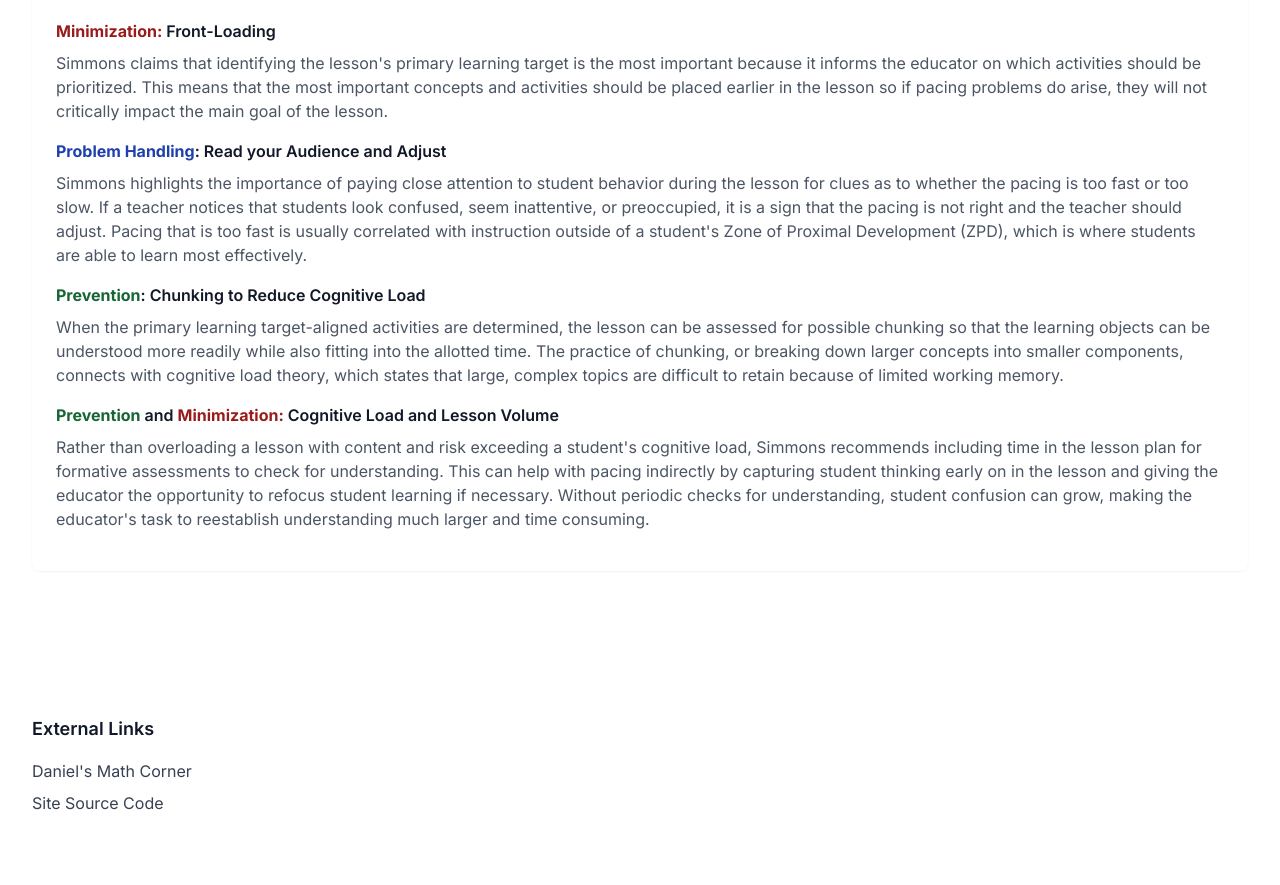
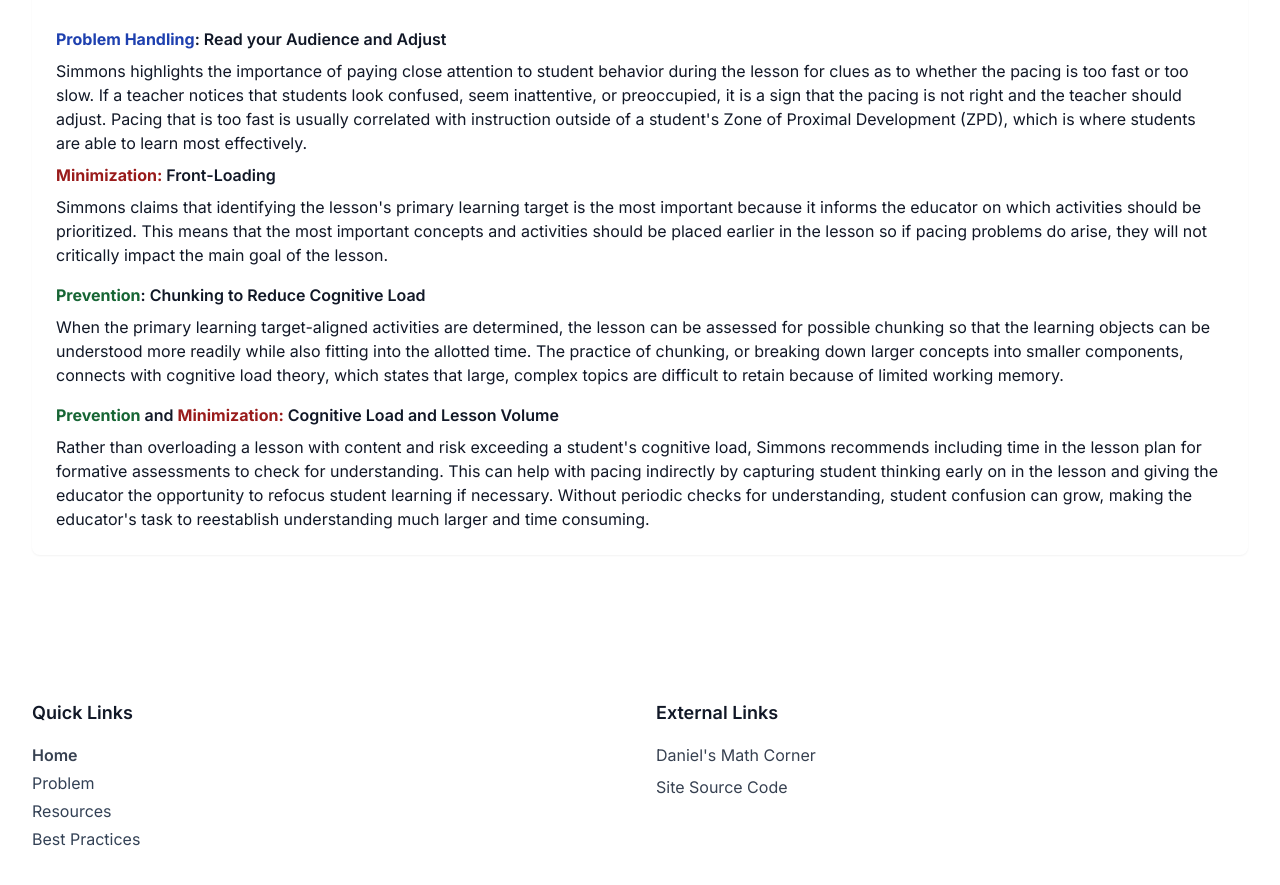
Before and after one commit to dencee/strategy-toolkit, a Nuxt app: page / in a window 1280 px wide. Shown: the part 3440-4325 px from the top of the page. Before the commit the page ends 4303 px from the top, so only its background shows below. Built offline with nearby package versions, Linux system fonts and the light colour scheme.

Commit message:
updated links, done!

```diff
--- a/app/components/Header.vue
+++ b/app/components/Header.vue
@@ -1,3 +1,34 @@
+<script setup>
+import { ref, onMounted, watch } from 'vue'
+
+
+const isMobileMenuOpen = ref(false);
+
+const { navLinks, activeSection } = useNav();
+const { isDark, toggleDark, initTheme } = useTheme()
+
+// Only touch window/document on client
+onMounted(() => {
+  initTheme()
+  const observer = new IntersectionObserver(
+    (entries) => {
+      entries.forEach((entry) => {
+        if (entry.isIntersecting) {
+          activeSection.value = `#${entry.target.id}`
+        }
+      })
+    },
+    {
+      rootMargin: '-40% 0px -40% 0px',
+    }
+  )
+
+  const sections = document.querySelectorAll('section[id]')
+  sections.forEach((section) => observer.observe(section))
+})
+
+</script>
+
 <template>
   <header
     class="sticky top-0 z-50 bg-white/80 dark:bg-slate-900/80 backdrop-blur-md shadow-sm dark:border-b dark:border-slate-700">
@@ -12,7 +43,7 @@
         </div>
         <nav class="mx-auto flex max-w-5xl items-center justify-between p-4">
           <ul class=" hidden md:flex items-center space-x-8">
-            <li v-for="item in nav" :key="item.to">
+            <li v-for="item in navLinks" :key="item.to">
               <NuxtLink :to="'/' + item.to" class="transition-colors" :class="activeSection === item.to
                 ? 'text-blue-600 dark:text-blue-400 font-semibold'
                 : 'text-gray-700 dark:text-slate-300 hover:text-blue-500 dark:hover:text-blue-300'">
@@ -70,7 +101,7 @@
             <div v-if="isMobileMenuOpen"
               class="absolute top-full left-0 w-full bg-white/95 dark:bg-slate-900/95 backdrop-blur-md border-b border-slate-200 dark:border-slate-700 shadow-lg md:hidden">
               <ul class="flex flex-col p-4 space-y-4">
-                <li v-for="item in nav" :key="item.to">
+                <li v-for="item in navLinks" :key="item.to">
                   <NuxtLink :to="'/' + item.to"
                     class="block text-lg py-2 px-4 rounded-lg hover:bg-slate-100 dark:hover:bg-slate-800 transition-colors"
                     :class="activeSection === item.to ? 'text-blue-600 dark:text-blue-400 font-semibold' : 'text-slate-700 dark:text-slate-300'"
@@ -86,45 +117,6 @@
     </div>
   </header>
 </template>
-
-<script setup>
-import { ref, onMounted, watch } from 'vue'
-
-const nav = [
-  { label: 'Home', to: '#home' },
-  { label: 'Problem', to: '#problem' },
-  { label: 'Resources', to: '#resources' },
-  { label: 'Best Practices', to: '#best-practices' },
-]
-
-const activeSection = ref('#home');
-const isMobileMenuOpen = ref(false);
-
-const { isDark, toggleDark, initTheme } = useTheme()
-
-// Only touch window/document on client
-onMounted(() => {
-  initTheme()
-
-  const observer = new IntersectionObserver(
-    (entries) => {
-      entries.forEach((entry) => {
-        if (entry.isIntersecting) {
-          activeSection.value = `#${entry.target.id}`
-        }
-      })
-    },
-    {
-      rootMargin: '-40% 0px -40% 0px',
-    }
-  )
-
-  const sections = document.querySelectorAll('section[id]')
-  sections.forEach((section) => observer.observe(section))
-})
-
-
-</script>
 
 <style scoped>
 header {
--- /dev/null
+++ b/app/composables/useNav.ts
@@ -0,0 +1,16 @@
+import { ref } from 'vue'
+
+export const useNav = () => {
+
+  const activeSection = ref('#home');
+
+  return {
+    activeSection,
+    navLinks: [
+      { label: 'Home', to: '#home' },
+      { label: 'Problem', to: '#problem' },
+      { label: 'Resources', to: '#resources' },
+      { label: 'Best Practices', to: '#best-practices' },
+    ]
+  }
+}
--- a/app/view/BestPractices.vue
+++ b/app/view/BestPractices.vue
@@ -38,47 +38,57 @@
 
       <div class="space-y-8">
         <div class="bg-white dark:bg-dark-700 rounded-lg p-6 shadow-sm hover:shadow-md transition-shadow">
+          <h4 class="font-semibold text-gray-900 dark:text-white mt-4 mb-2">
+            <span class="text-blue-800 dark:text-blue-200 font-bold">Problem Handling</span>:
+            Read your Audience and Adjust
+          </h4>
+          <p>
+            Simmons highlights the importance of paying close attention to student behavior during the lesson for clues
+            as to whether the pacing is too fast or too slow.
+            If a teacher notices that students look confused, seem inattentive, or preoccupied, it is a sign that the
+            pacing is not right and the teacher should adjust.
+            Pacing that is too fast is usually correlated with instruction outside of a student's Zone of Proximal
+            Development (ZPD), which is where students are able to learn most effectively.
+          </p>
           <h4 class="font-semibold text-gray-900 dark:text-white mt-2 mb-2">
             <span class="text-red-800 dark:text-red-200 font-bold">Minimization:</span>
-            Front-Loading</h4>
-          <div class="text-gray-600 dark:text-gray-300 mb-4">
+            Front-Loading
+          </h4>
           <p>Simmons claims that identifying the lesson's primary learning target is the most important because it
             informs the educator on which activities should be prioritized.
-              This means that the most important concepts and activities should be placed earlier in the lesson so if pacing problems do arise,
+            This means that the most important concepts and activities should be placed earlier in the lesson so if
+            pacing problems do arise,
             they will not critically impact the main goal of the lesson.
           </p>
           <h4 class="font-semibold text-gray-900 dark:text-white mt-4 mb-2">
-              <span class="text-blue-800 dark:text-blue-200 font-bold">Problem Handling</span>:
-              Read your Audience and Adjust</h4>
+            <span class="text-green-800 dark:text-green-200 font-bold">Prevention</span>:
+            Chunking to Reduce Cognitive Load
+          </h4>
           <p>
-              Simmons highlights the importance of paying close attention to student behavior during the lesson for clues as to whether the pacing is too fast or too slow.
-              If a teacher notices that students look confused, seem inattentive, or preoccupied, it is a sign that the pacing is not right and the teacher should adjust.
-              Pacing that is too fast is usually correlated with instruction outside of a student's Zone of Proximal Development (ZPD), which is where students are able to learn most effectively.
-            </p>
-            <h4 class="font-semibold text-gray-900 dark:text-white mt-4 mb-2">
-              <span class="text-green-800 dark:text-green-200 font-bold">Prevention</span>:
-              Chunking to Reduce Cognitive Load</h4>
-            <p>
-              When the primary learning target-aligned activities are determined, the lesson can be assessed for possible chunking so that the learning objects can be understood more readily while also fitting into the allotted time.
-              The practice of chunking, or breaking down larger concepts into smaller components, connects with cognitive load theory, which states that large, complex topics are difficult to
+            When the primary learning target-aligned activities are determined, the lesson can be assessed for possible
+            chunking so that the learning objects can be understood more readily while also fitting into the allotted
+            time.
+            The practice of chunking, or breaking down larger concepts into smaller components, connects with cognitive
+            load theory, which states that large, complex topics are difficult to
             retain because of limited working memory.
           </p>
           <h4 class="font-semibold text-gray-900 dark:text-white mt-4 mb-2">
             <span class="text-green-800 dark:text-green-200 font-bold">Prevention</span> and
             <span class="text-red-800 dark:text-red-200 font-bold">Minimization:</span>
-              Cognitive Load and Lesson Volume</h4>
+            Cognitive Load and Lesson Volume
+          </h4>
           <p>
-              Rather than overloading a lesson with content and risk exceeding a student's cognitive load, Simmons recommends including time in the lesson plan for formative assessments to check for understanding.
-              This can help with pacing indirectly by capturing student thinking early on in the lesson and giving the educator the opportunity to refocus student learning if necessary.
-              Without periodic checks for understanding, student confusion can grow, making the educator's task to reestablish understanding much larger and time consuming.
+            Rather than overloading a lesson with content and risk exceeding a student's cognitive load, Simmons
+            recommends including time in the lesson plan for formative assessments to check for understanding.
+            This can help with pacing indirectly by capturing student thinking early on in the lesson and giving the
+            educator the opportunity to refocus student learning if necessary.
+            Without periodic checks for understanding, student confusion can grow, making the educator's task to
+            reestablish understanding much larger and time consuming.
           </p>
-          </div>
         </div>
       </div>
     </div>
   </section>
 </template>
 
-<style lang="scss" scoped>
-
-</style>
+<style lang="scss" scoped></style>
--- a/app/view/Footer.vue
+++ b/app/view/Footer.vue
@@ -1,11 +1,24 @@
 <script setup>
+const { navLinks, activeSection, observer } = useNav();
 
 </script>
 
 <template>
   <footer class="py-4 bg-white dark:bg-dark-900">
     <div class="container-max p-8">
-      <div class="grid grid-cols-1 md:grid-cols-4 gap-8">
+      <div class="grid grid-cols-1 md:grid-cols-2 gap-8">
+        <div>
+          <h3 class="text-lg font-semibold mb-4">Quick Links</h3>
+          <ul class="space-y-1">
+            <li v-for="item in navLinks" :key="item.to">
+              <NuxtLink :to="'/' + item.to"
+                class="text-gray-700 dark:text-slate-300 hover:text-blue-500 dark:hover:text-blue-300 transition-colors"
+                :class="activeSection === item.to ? 'text-blue-600 dark:text-blue-400 font-semibold' : 'text-slate-700 dark:text-slate-300'">
+                {{ item.label }}
+              </NuxtLink>
+            </li>
+          </ul>
+        </div>
         <div>
           <h3 class="text-lg font-semibold mb-4">External Links</h3>
           <ul class="space-y-2">
```
Also changed, not shown: app/composables/useTheme.ts (indentation only). Lines whose indentation alone changed are shown as unchanged.
